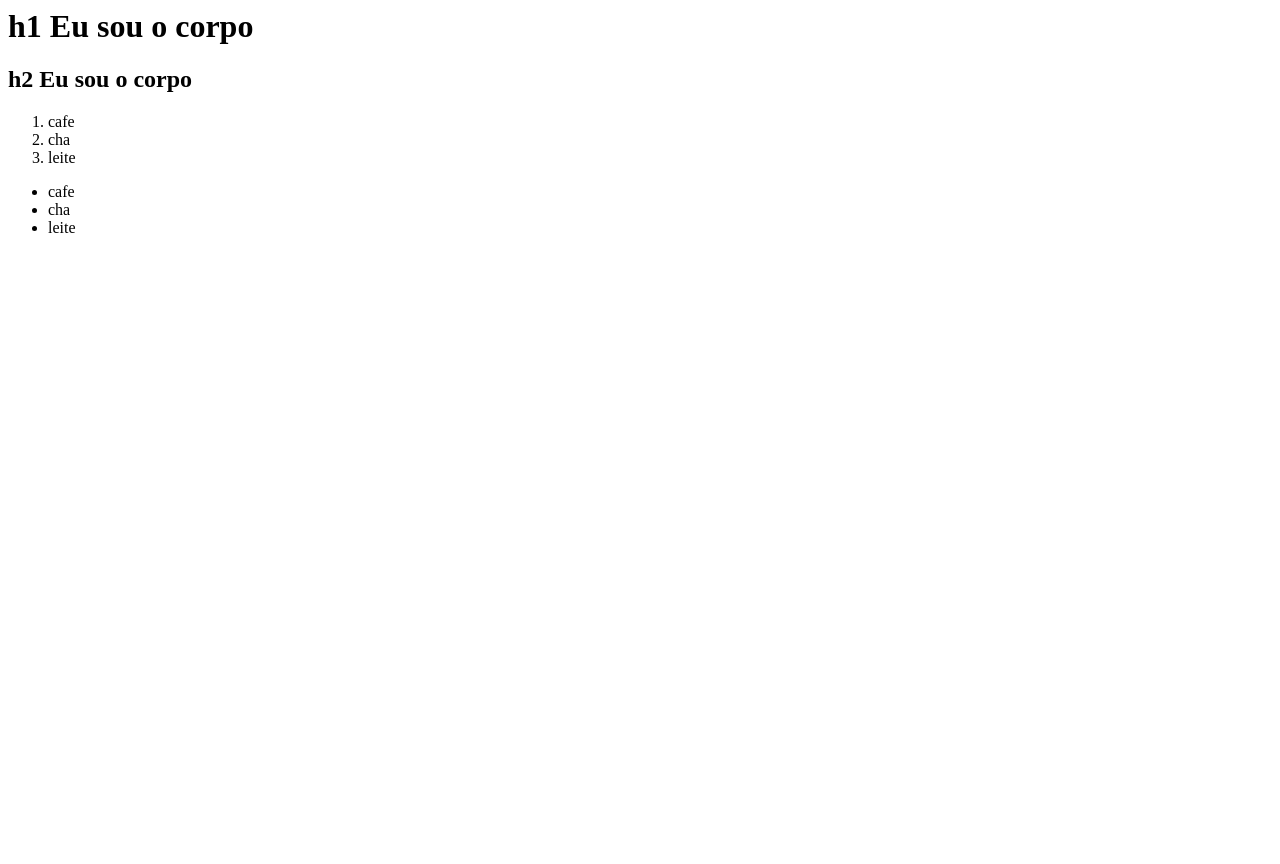
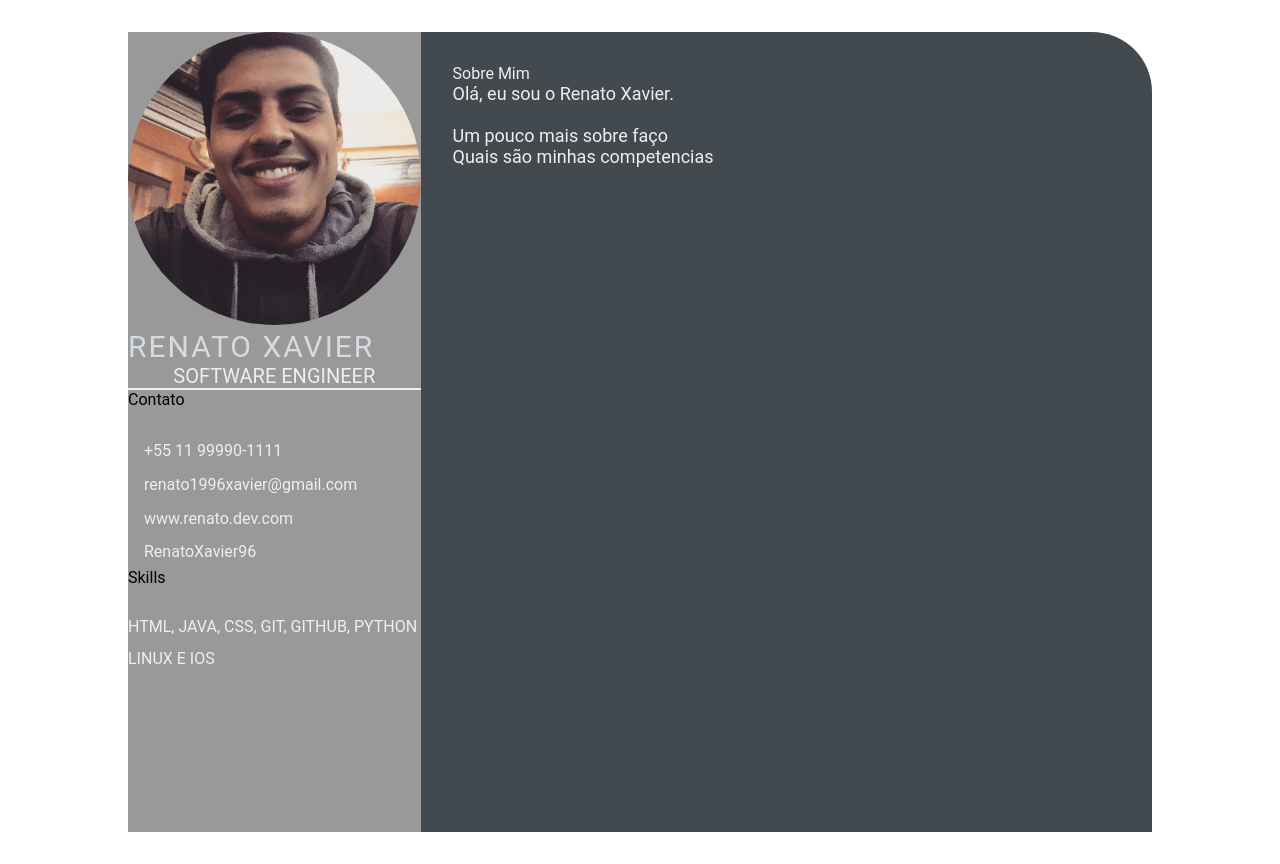
Before and after one commit to RenatoXavier96/RenatoXavier96.github.io, a plain HTML site: page index.html in a window 1280 px wide. Before the commit the page ends 800 px from the top, so only its background shows below. Drawn offline with Linux system fonts and the light colour scheme.

Commit message:
Day 02 (#2)
* added initial curriculum files

* feature: index.html

```diff
--- a/index.html
+++ b/index.html
@@ -1,21 +1,53 @@
-<html>
-    <head>
-        <title>
-            Olá, eu sou a cabeça
-        </title>
-    </head>
-    <body>
-        <h1>h1 Eu sou o corpo</h1>
-        <h2>h2 Eu sou o corpo</h2>
-    </body>
-    <ol>
-        <li>cafe</li>
-        <li>cha</li>
-        <li>leite</li>
-    </ol>
-    <ul>
-        <li>cafe</li>
-        <li>cha</li>
-        <li>leite</li>
-    </ul>
+<!DOCTYPE html>
+<html lang="en">
+<head>
+    <meta charset="UTF-8">
+    <meta http-equiv="X-UA-Compatible" content="IE=edge">
+    <meta name="viewport" content="width=device-width, initial-scale=1.0">
+    <title>Renato Xavier CV</title>
+
+    <link rel="stylesheet" href="style.css">
+
+</head>
+<body>
+    <main class="resume-contents">
+        <section class="left-section">
+            <section class="left-section-content">
+                <div class="profile">
+                  <img class="profile-image" src="img/img.jpg" alt="Profile image">
+                    <p class="name">Renato Xavier</p>
+                    <p class="profession">Software Engineer</p>
+                </div>
+                <div class="contact-info">
+                    <p class="left title">Contato</p>
+                    <ul>
+                        <li><i class="fa fa-phone"></i>+55 11 99990-1111</li>
+                        <li><i class="fa fa-envelope"></i>renato1996xavier@gmail.com</li>
+                        <li><i class="fa fa-globe"></i>www.renato.dev.com</li>
+                        <li><i class="fa fa-github"></i>RenatoXavier96</li>
+                    </ul>
+                </div>
+                <div class="skills">
+                    <p class="left title">Skills</p>
+                    <ul>
+                        <li><p>HTML, JAVA, CSS, GIT, GITHUB, PYTHON</p></li>
+                        <li><p>LINUX E IOS</p></li>
+                    </ul>
+                </div>
+            </section>
+            </section>
+            <section class="right-section">
+                <div class="right-section-contents">
+                    <section class="about gap">
+                        <div class="right-title">Sobre Mim</div>
+                        <p class="about-me-contents">
+                            Olá, eu sou o Renato Xavier.<br>
+                            <br> Um pouco mais sobre faço
+                            <br> Quais são minhas competencias
+                        </p>
+                    </section>
+                </div>
+            </section>
+    </main>
+</body>
 </html>
--- /dev/null
+++ b/style.css
@@ -0,0 +1,103 @@
+* {
+    margin: 0;
+    padding: 0;
+    box-sizing: border-box;
+    list-style: none;
+    font-family: 'Roboto', sans-serif;
+}
+
+.resume-contents {
+    min-height: 100vh;
+    width: 80%;
+    margin: 2rem auto;
+    display: grid;
+    grid-template-columns: repeat(7, 1fr);
+}
+
+.left-section {
+    grid-column: span 2;
+    height: 100%;
+    background-color: #999999;
+}
+
+.right-section {
+    grid-column: span 5;
+    height: 100%;
+    background-color: #424a50;
+    border-radius: 0px 60px 0px 0px;
+}
+
+.left-section-contents{
+    padding: 2rem 2rem;
+}
+
+.profile {
+    width: 100%;
+    border-bottom: 2px solid #eeeeee;
+}
+
+.profile .profile-image {
+    width: 100%;
+    border-radius: 100%;
+}
+
+.name {
+    color: #D6DBDF;
+    font-size: 30px;
+    letter-spacing: 2px;
+    text-transform: uppercase;
+}
+
+.profession {
+    color: #eeeeee;
+    font-size: 20px;
+    text-transform: uppercase;
+    text-align: center;
+}
+
+/* .contact-info { border-bottom: 2px solid #1B2631; } */
+.left-title {
+    color: #eeeeee;
+    font-size: 20px;
+}
+
+.contact-info ul {
+    padding-top: 1.5rem;
+}
+
+.contact-info ul li,
+.references ul li {
+    padding: .4rem 0;
+    color: #eeeeee;
+}
+
+.contact-info ul li i,
+.references ul li i {
+    padding-right: 1rem;
+    font-size: 18px;
+    color: #eeeeee;
+}
+
+.skills ul {
+    padding-top: 1.5rem;
+}
+.skills ul li p {
+    padding: .4rem 0;
+    color: #eeeeee;
+}
+
+.right-section-contents {
+    padding: 2rem 2rem;
+}
+
+.right-title {
+    color: #eeeeee;
+}
+
+.gap {
+    padding-bottom: 2rem;
+}
+.about-me-contents {
+    font-size: 18px;
+    color: #eeeeee;
+}
```
Also changed, not shown: img/img.jpg (added).
